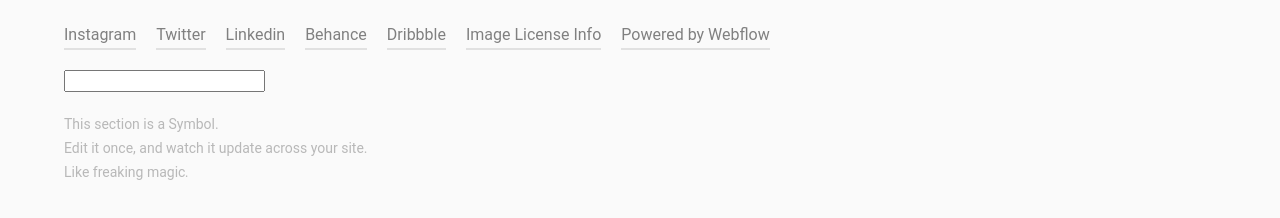
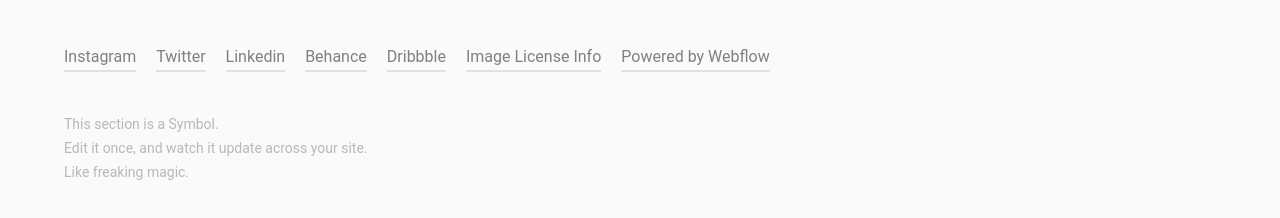
Before and after one commit to CarlosTho/carlos-agency, a plain HTML site: page index.html in a window 1280 px wide. Shown: the part 2106-2324 px from the top of the page. Drawn offline with nearby package versions, Linux system fonts and the light colour scheme; a script that the page names is missing.

Commit message:
take-off-email

```diff
--- a/index.html
+++ b/index.html
@@ -160,7 +160,7 @@
             <a href="http://webflow.com" class="footer-links"
               >Powered by Webflow</a
             >
-            <input type="email" name="email" />
+
           </div>
           <p class="small-p">
             This section is a Symbol. <br />Edit it once, and watch it update
```
